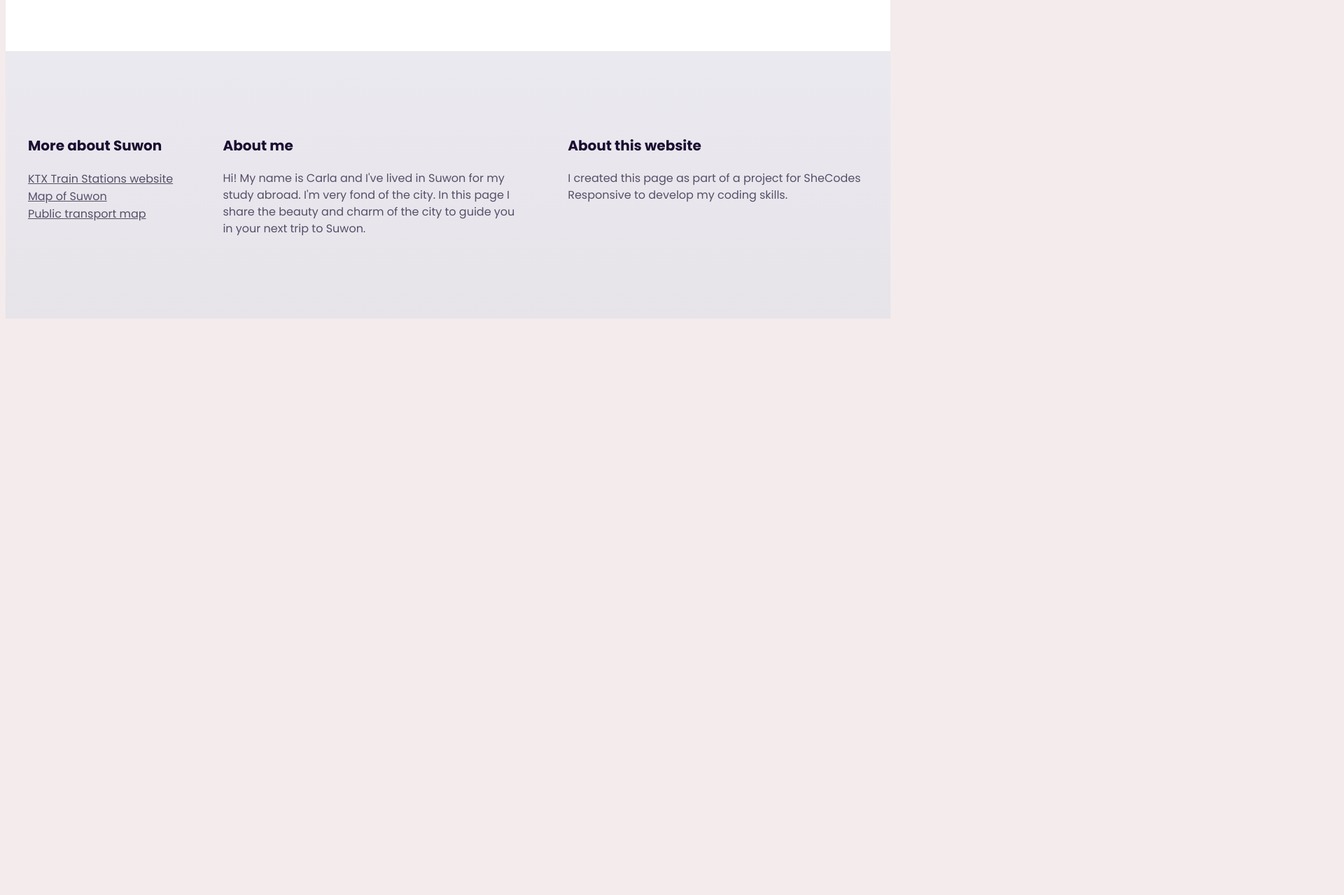
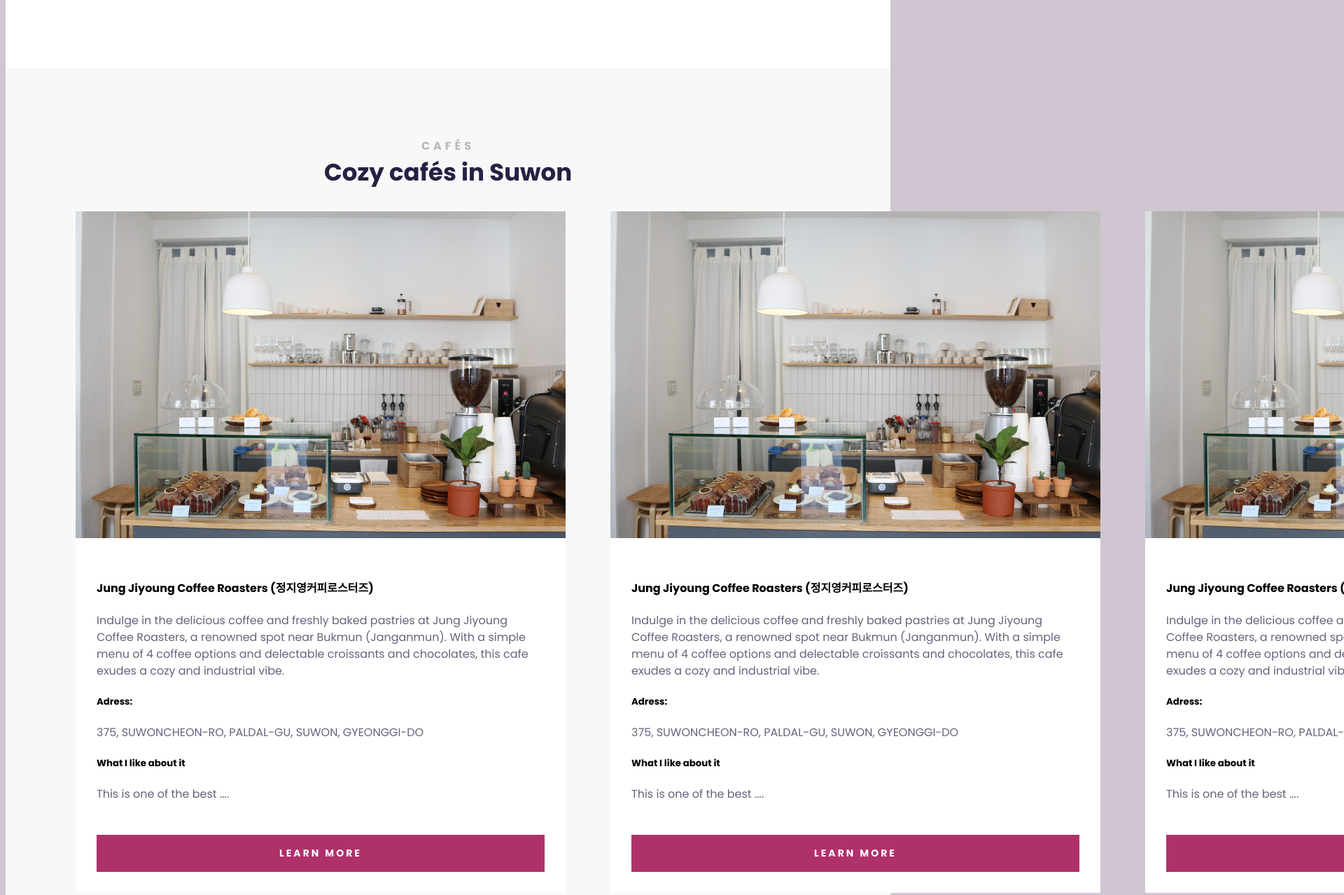
Before and after one commit to bycarlablau/travel-to-suwon, a plain HTML site: page index.html in a window 1280 px wide. Shown: the part 1286-2565 px from the top of the page at 70% size, 1920 px wide, since content can reach past the window. Before the commit the page ends 1749 px from the top, so only its background shows below. Drawn offline with Linux system fonts and the light colour scheme; a web font is replaced by a local one.

Commit message:
created cards and added CSS

```diff
--- a/index.html
+++ b/index.html
@@ -19,8 +19,6 @@
         <h2>City in South Korea</h2>
         <a href="#more">Learn more</a>
       </header>
-    </div>
-
       <main>
         <section  class="grid grid-2-columns">
           <div>
@@ -43,8 +41,108 @@
             </p>
           </div>
         </section>
+        <section class="secondary">
+          <h2 class="text-center">CAFÉS</h2>
+          <h3 class="text-center">Cozy cafés in Suwon</h3>
+
+          <div class="grid grid-3-columns">
+            <div class="card">
+              <div class="card-header">
+                <img
+                src="images/cafés/cafe-jeongjo-salon.jpeg"
+                alt=""
+                class="image-responsive"
+                />
+              </div>
+              <div class="card-body">
+                <h4>Jung Jiyoung Coffee Roasters (정지영커피로스터즈)</h4>
+                <p>
+                  Indulge in the delicious coffee and freshly baked pastries at Jung Jiyoung Coffee Roasters, a renowned spot near Bukmun (Janganmun). With a simple menu of 4 coffee options and delectable croissants and chocolates, this cafe exudes a cozy and industrial vibe.
+                </p>
+                <h5>
+                  Adress:
+                </h5>
+                <p>
+                  375, SUWONCHEON-RO, PALDAL-GU, SUWON, GYEONGGI-DO
+                </p>
+                <h5>What I like about it</h5>
+                <p>
+                  This is one of the best ....
+                </p>
+              </div>
+              <div class="card-footer">
+                <a href="" target="_blank" class="btn">
+                  Learn more
+                </a>
+              </div>
+            </div>
+            <div class="card">
+              <div class="card-header">
+                <img
+                src="images/cafés/cafe-jeongjo-salon.jpeg"
+                alt=""
+                class="image-responsive"
+                />
+              </div>
+              <div class="card-body">
+                <h4>Jung Jiyoung Coffee Roasters (정지영커피로스터즈)</h4>
+                <p>
+                  Indulge in the delicious coffee and freshly baked pastries at Jung Jiyoung Coffee Roasters, a renowned spot near Bukmun (Janganmun). With a simple menu of 4 coffee options and delectable croissants and chocolates, this cafe exudes a cozy and industrial vibe.
+                </p>
+                <h5>
+                  Adress:
+                </h5>
+                <p>
+                  375, SUWONCHEON-RO, PALDAL-GU, SUWON, GYEONGGI-DO
+                </p>
+                <h5>What I like about it</h5>
+                <p>
+                  This is one of the best ....
+                </p>
+              </div>
+              <div class="card-footer">
+                <a href="" target="_blank" class="btn">
+                  Learn more
+                </a>
+              </div>
+            </div>
+            <div class="card">
+              <div class="card-header">
+                <img
+                src="images/cafés/cafe-jeongjo-salon.jpeg"
+                alt=""
+                class="image-responsive"
+                />
+              </div>
+              <div class="card-body">
+                <h4>Jung Jiyoung Coffee Roasters (정지영커피로스터즈)</h4>
+                <p>
+                  Indulge in the delicious coffee and freshly baked pastries at Jung Jiyoung Coffee Roasters, a renowned spot near Bukmun (Janganmun). With a simple menu of 4 coffee options and delectable croissants and chocolates, this cafe exudes a cozy and industrial vibe.
+                </p>
+                <h5>
+                  Adress:
+                </h5>
+                <p>
+                  375, SUWONCHEON-RO, PALDAL-GU, SUWON, GYEONGGI-DO
+                </p>
+                <h5>What I like about it</h5>
+                <p>
+                  This is one of the best ....
+                </p>
+              </div>
+              <div class="card-footer">
+                <a href="" target="_blank" class="btn">
+                  Learn more
+                </a>
+              </div>
+            </div>
+          </div>
+
+
+
+
+        </section>
       </main>
-
       <footer>
         <section class="grid grid-3-columns-with-first-narrow">
           <div>
@@ -83,5 +181,6 @@
           </div>
         </section>
       </footer>
+    </div>
 </body>
 </html>
--- a/src/styles.css
+++ b/src/styles.css
@@ -1,11 +1,15 @@
 body {
   font-family: "Poppins", sans-serif;
-  background: #f3ebec;
+  background: #cfc6d1;
 }
 
 .container{
     max-width: 1400px;
     margin: 0 auto;
+}
+
+.text-center{
+    text-align: center;
 }
 
 .grid {
@@ -15,20 +19,56 @@ body {
 
 .img-responsive {
   max-width: 100%;
+  display: block;
 }
 
 .grid-2-columns {
   grid-template-columns: 1fr 1fr;
 }
 
+.grid-3-columns{
+    grid-template-columns: 1fr 1fr 1fr;
+}
+
 .grid-3-columns-with-first-narrow {
   grid-template-columns: 1fr 2fr 2fr;
 }
 
+.card {
+  background: white;
+  margin: 30px 0;
+}
+
+.card-body {
+  padding: 30px;
+}
+
+.card-footer {
+  padding: 0 30px 30px;
+}
+
+.btn {
+  display: block;
+  color: white;
+  font-weight: 700;
+  font-size: 14px;
+  line-height: 21px;
+  text-align: center;
+  letter-spacing: 3px;
+  text-transform: uppercase;
+  padding: 16px;
+  background-color: #af316c;
+  text-decoration: none;
+}
+
 section {
-  max-width: 1200px;
-  margin: 0 auto;
-  padding: 100px 0;
+    max-width: 100%;
+    margin: 0 auto;
+    padding: 100px;
+}
+
+section.secondary{
+    background:  #f8f8f8;
 }
 
 header{
```
Also changed, not shown: images/cafés/cafe-jeongjo-salon.jpeg (added), images/cafés/cute-coffee.jpeg (added), 1 other file. Lines whose indentation alone changed are shown as unchanged.
